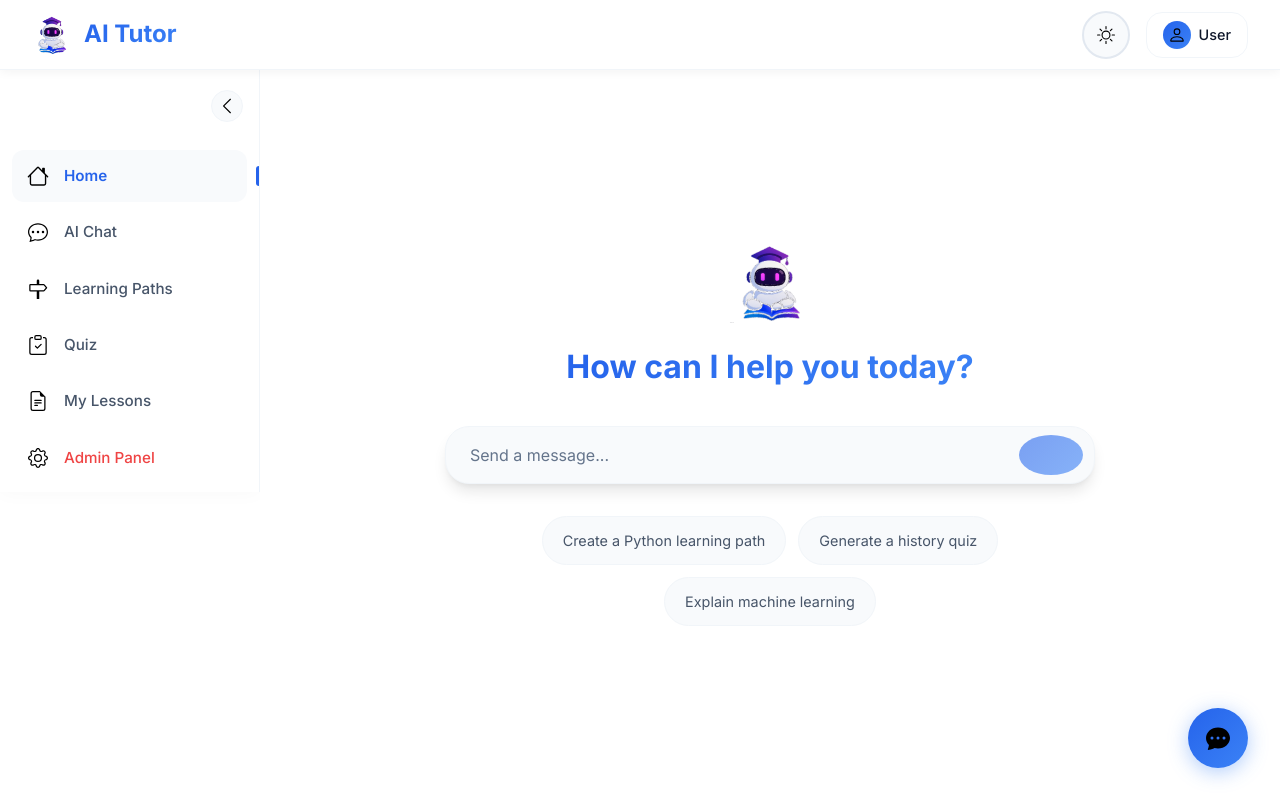
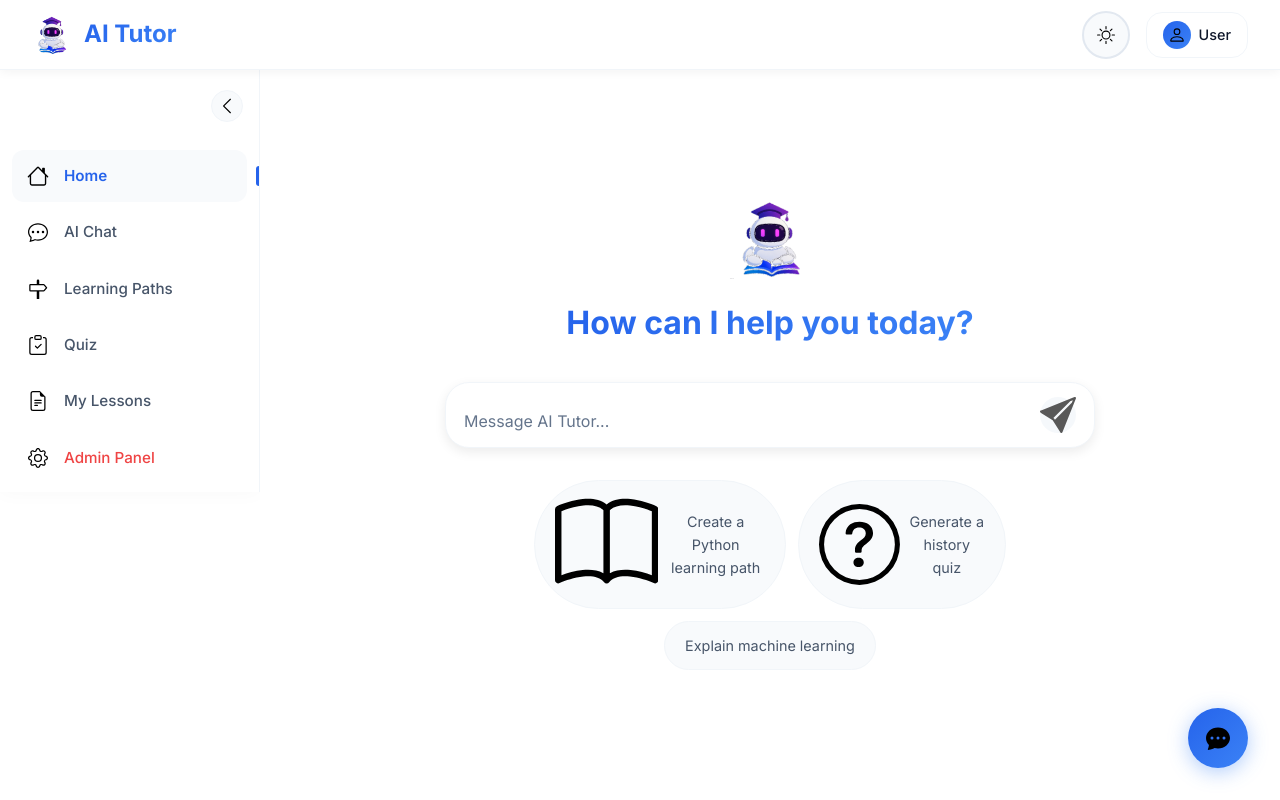
Before and after one commit to abdullahfirdowsi/phase4, a React (Vite) app in the folder frontend/: page /dashboard in a window 1280 px wide. Built offline with nearby package versions, Linux system fonts and the light colour scheme; no server answers; sample sign-in values are in the browser's storage.

Commit message:
Improved Home Page with Chat UI Consistency

```diff
--- a/frontend/src/components/AIChat/AIChat.jsx
+++ b/frontend/src/components/AIChat/AIChat.jsx
@@ -134,10 +134,19 @@ const AIChat = () => {
     const initialQuestion = sessionStorage.getItem("initialQuestion");
     if (initialQuestion) {
       console.log("Found initial question:", initialQuestion);
+      // Set the question in the input field
+      setInputMessage(initialQuestion);
       // Clear it from session storage to prevent reuse
       sessionStorage.removeItem("initialQuestion");
-      // Set the question in the input field
-      setInputMessage(initialQuestion);
+
+      // Check if there's an initial mode set
+      const initialMode = sessionStorage.getItem("initialMode");
+      if (initialMode) {
+        console.log("Found initial mode:", initialMode);
+        setActiveMode(initialMode);
+        sessionStorage.removeItem("initialMode");
+      }
+
       // Submit the question automatically after a short delay
       setTimeout(() => {
         handleSendMessage();
--- a/frontend/src/pages/Dashboard/DashboardHome/DashboardHome.jsx
+++ b/frontend/src/pages/Dashboard/DashboardHome/DashboardHome.jsx
@@ -1,7 +1,7 @@
 import React, { useState } from "react";
 import { useNavigate } from "react-router-dom";
 import { Container, Form, Button } from "react-bootstrap";
-import { SendFill } from "react-bootstrap-icons";
+import { SendFill, Book, QuestionCircle } from "react-bootstrap-icons";
 import "./DashboardHome.scss";
 
 const DashboardHome = () => {
@@ -9,7 +9,7 @@ const DashboardHome = () => {
   const navigate = useNavigate();
 
   const handleSubmit = (e) => {
-    e.preventDefault();
+    if (e) e.preventDefault();
     if (!message.trim()) return;
 
     // Store the message in sessionStorage to retrieve it in the chat page
@@ -17,6 +17,20 @@ const DashboardHome = () => {
 
     // Navigate to the chat page
     navigate("/dashboard/chat");
+  };
+
+  const handleSuggestionClick = (suggestion, mode) => {
+    setMessage(suggestion);
+
+    // Store the message and mode in sessionStorage
+    sessionStorage.setItem("initialQuestion", suggestion);
+
+    if (mode) {
+      sessionStorage.setItem("initialMode", mode);
+    }
+
+    // Navigate to the chat page after a short delay
+    setTimeout(() => navigate("/dashboard/chat"), 100);
   };
 
   return (
@@ -32,51 +46,53 @@ const DashboardHome = () => {
         </div>
 
         <Form className="chat-form" onSubmit={handleSubmit}>
-          <div className="input-container">
-            <Form.Control
-              type="text"
-              placeholder="Send a message..."
+          <div className="input-wrapper">
+            <textarea
+              placeholder="Message AI Tutor..."
+              className="chat-textarea"
               value={message}
               onChange={(e) => setMessage(e.target.value)}
-              className="chat-input"
+              onKeyDown={(e) => {
+                if (e.key === 'Enter' && !e.shiftKey) {
+                  e.preventDefault();
+                  handleSubmit();
+                }
+              }}
+              rows={1}
             />
+
+            <div className="input-actions">
               <Button
                 type="submit"
-              className="send-button"
+                className={`send-btn ${!message.trim() ? 'disabled' : ''}`}
                 disabled={!message.trim()}
               >
                 <SendFill />
               </Button>
+            </div>
           </div>
         </Form>
 
         <div className="suggestion-chips">
           <button
             className="suggestion-chip"
-            onClick={() => {
-              setMessage("Create a learning path for Python programming");
-              setTimeout(() => handleSubmit({ preventDefault: () => {} }), 100);
-            }}
+            onClick={() => handleSuggestionClick("Create a learning path for Python programming", "learning_path")}
           >
-            Create a Python learning path
+            <Book className="icon" />
+            <span>Create a Python learning path</span>
           </button>
           <button
             className="suggestion-chip"
-            onClick={() => {
-              setMessage("Generate a quiz about world history");
-              setTimeout(() => handleSubmit({ preventDefault: () => {} }), 100);
-            }}
+            onClick={() => handleSuggestionClick("Generate a quiz about world history", "quiz")}
           >
-            Generate a history quiz
+            <QuestionCircle className="icon" />
+            <span>Generate a history quiz</span>
           </button>
           <button
             className="suggestion-chip"
-            onClick={() => {
-              setMessage("Explain machine learning concepts");
-              setTimeout(() => handleSubmit({ preventDefault: () => {} }), 100);
-            }}
+            onClick={() => handleSuggestionClick("Explain machine learning concepts")}
           >
-            Explain machine learning
+            <span>Explain machine learning</span>
           </button>
         </div>
       </Container>
--- a/frontend/src/pages/Dashboard/DashboardHome/DashboardHome.scss
+++ b/frontend/src/pages/Dashboard/DashboardHome/DashboardHome.scss
@@ -47,62 +47,99 @@
     max-width: 650px;
     margin-bottom: 2rem;
 
-    .input-container {
+    .input-wrapper {
       position: relative;
+      background: var(--card-bg);
+      border: 1px solid var(--border-light);
+      border-radius: 24px;
+      padding: 14px 18px;
+      box-shadow: 0 4px 12px rgba(0, 0, 0, 0.08);
+      transition: all 0.3s ease;
       display: flex;
-      align-items: center;
+      align-items: flex-end;
+      gap: 12px;
 
-      .chat-input {
-        width: 100%;
-        padding: 1rem 3.5rem 1rem 1.5rem;
-        border-radius: v.$border-radius-xl;
-        border: 1px solid var(--border-light);
-        background: var(--bg-secondary);
+      &:focus-within {
+        border-color: var(--primary-color);
+        box-shadow: 0 0 0 3px rgba(59, 130, 246, 0.15);
+        transform: translateY(-2px);
+      }
+
+      .chat-textarea {
+        flex: 1;
+        border: none;
+        outline: none;
+        background: transparent;
         color: var(--text-primary);
-        font-size: 1rem;
-        transition: all 0.3s ease;
-        box-shadow: var(--shadow);
-
-        &:focus {
-          border-color: var(--primary-color);
-          box-shadow: 0 0 0 2px rgba(76, 154, 255, 0.1), var(--shadow-md);
-          outline: none;
-          transform: translateY(-2px);
-        }
+        font-size: 16px;
+        font-family: inherit;
+        line-height: 1.5;
+        resize: none;
+        min-height: 24px;
+        max-height: 200px;
+        overflow-y: auto;
+        padding: 0;
 
         &::placeholder {
           color: var(--text-tertiary);
-        }
-      }
-
-      .send-button {
-        position: absolute;
-        right: 0.75rem;
-        top: 50%;
-        transform: translateY(-50%);
-        width: 2.5rem;
-        height: 2.5rem;
-        border-radius: 50%;
-        display: flex;
-        align-items: center;
-        justify-content: center;
-        background: linear-gradient(135deg, var(--primary-color), var(--secondary-color));
-        border: none;
-        color: white;
-        transition: all 0.3s ease;
-
-        &:hover:not(:disabled) {
-          transform: translateY(-50%) scale(1.05);
-          box-shadow: 0 0 15px rgba(76, 154, 255, 0.5);
-        }
-
-        &:active:not(:disabled) {
-          transform: translateY(-50%) scale(0.95);
         }
 
         &:disabled {
           opacity: 0.6;
           cursor: not-allowed;
+        }
+
+        // Custom scrollbar
+        &::-webkit-scrollbar {
+          width: 4px;
+        }
+
+        &::-webkit-scrollbar-track {
+          background: transparent;
+        }
+
+        &::-webkit-scrollbar-thumb {
+          background: var(--border-color);
+          border-radius: 2px;
+
+          &:hover {
+            background: var(--text-tertiary);
+          }
+        }
+      }
+
+      .input-actions {
+        display: flex;
+        align-items: center;
+        flex-shrink: 0;
+
+        .send-btn {
+          width: 36px;
+          height: 36px;
+          border-radius: 50%;
+          display: flex;
+          align-items: center;
+          justify-content: center;
+          transition: all 0.3s ease;
+          padding: 0;
+          background: linear-gradient(135deg, var(--primary-color), var(--secondary-color));
+          border: none;
+          color: white;
+
+          &:hover:not(:disabled) {
+            transform: scale(1.1);
+            box-shadow: 0 8px 25px rgba(59, 130, 246, 0.3);
+          }
+
+          &:active:not(:disabled) {
+            transform: scale(0.95);
+          }
+
+          &.disabled {
+            background: var(--bg-tertiary);
+            color: var(--text-tertiary);
+            cursor: not-allowed;
+          }
         }
       }
     }
@@ -124,6 +161,13 @@
       font-size: 0.9rem;
       transition: all 0.3s ease;
       cursor: pointer;
+      display: flex;
+      align-items: center;
+      gap: 0.5rem;
+
+      .icon {
+        color: var(--primary-color);
+      }
 
       &:hover {
         background: var(--bg-tertiary);
@@ -171,6 +215,7 @@
       .suggestion-chip {
         width: 100%;
         text-align: center;
+        justify-content: center;
       }
     }
   }
@@ -193,19 +238,5 @@
         font-size: 1.5rem;
       }
     }
-
-    .chat-form {
-      .input-container {
-        .chat-input {
-          padding: 0.875rem 3rem 0.875rem 1.25rem;
-          font-size: 0.95rem;
-        }
-
-        .send-button {
-          width: 2.25rem;
-          height: 2.25rem;
-        }
-      }
-    }
   }
 }
```
Lines whose indentation alone changed are shown as unchanged.
